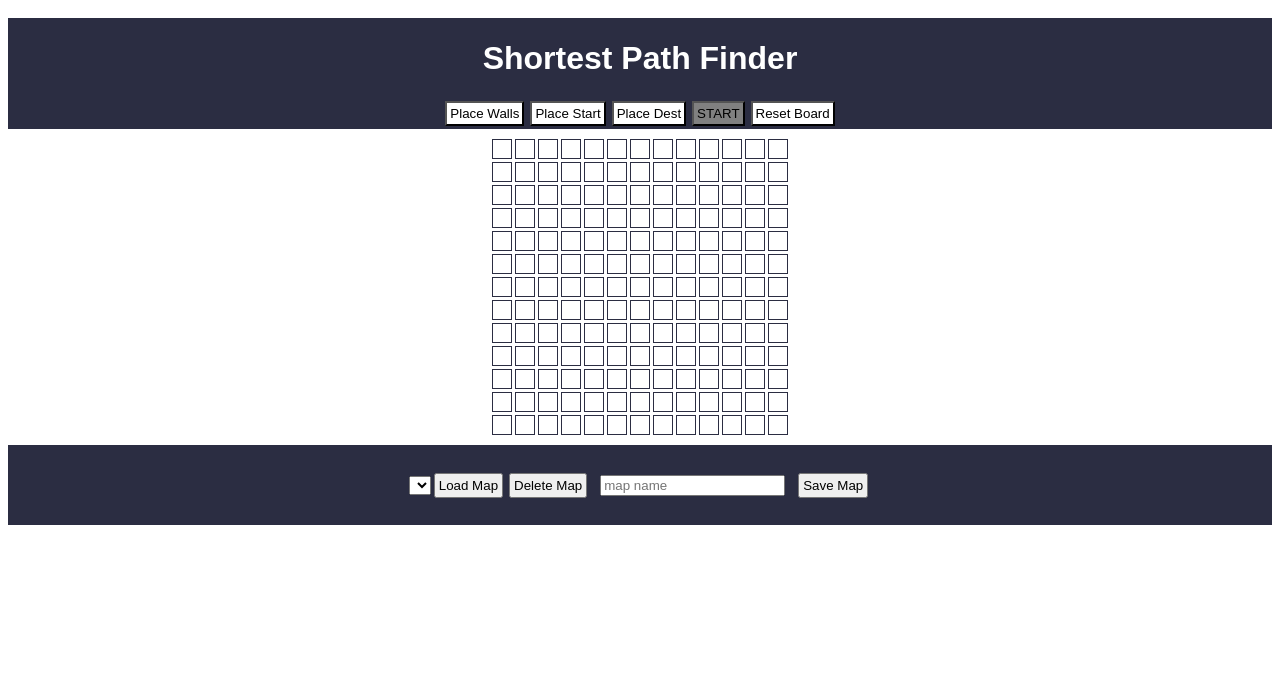
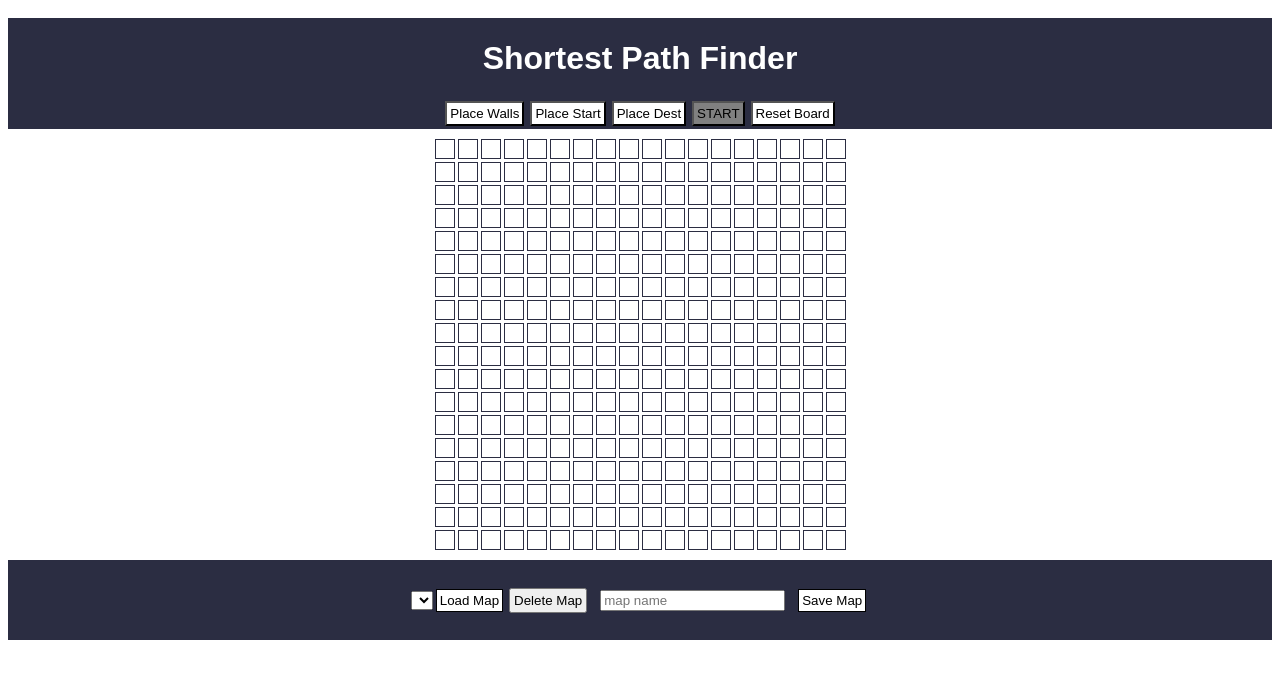
Before and after one commit to josh-merrell/ShortestPathFinder, a React app: page / in a window 1280 px wide. Shown: the top 678 px of the page. Built offline with nearby package versions, Linux system fonts and the light colour scheme.

Commit message:
03262022_working-no-db

```diff
--- a/client/App.jsx
+++ b/client/App.jsx
@@ -13,6 +13,7 @@ import React, { Component } from 'react';
 import Buttons from './components/Buttons.jsx';
 import GridBoard from './components/GridBoard.jsx';
 import Maps from './components/Maps.jsx';
+import { BrowserRouter as Router, Route } from 'react-router-dom';
 
 function App() {
   return (
@@ -20,9 +21,17 @@ function App() {
       <header className='App-header'>
         <h1 className='App-title'>Shortest Path Finder</h1>
       </header>
-      <Buttons/>
-      <GridBoard />
-      <Maps/>
+      {/* <Router>
+        <Route
+          path='/'
+          component ={
+          <div> */}
+            <Buttons/>
+            <GridBoard />
+            <Maps/>
+          {/* </div>
+        }/>
+      </Router> */}
     </div>
   )
 }
--- a/client/algorithms/dijkstra.js
+++ b/client/algorithms/dijkstra.js
@@ -14,6 +14,7 @@ const dijkstra = (board, startNodeID, destNodeID) => {
       sortNodesByDistance(unvisitedNodes);
       while (unvisitedNodes[0].isWall) unvisitedNodes.shift();
       const closestNode = unvisitedNodes.shift();
+      if (closestNode.distThrough === Infinity) return visitedNodesInOrder;
     //   console.log(`CLOSEST NODE: ${closestNode.key}, DIST: ${closestNode.distThrough}`)
       closestNode.visited = true;
       visitedNodesInOrder.push(closestNode);
@@ -46,6 +47,7 @@ const updateUnvisitedNeighbors = (node, unvisitedNodes) => {
       for (let neighborID of unvisitedNeighborIDs) {
           for (let otherNode of unvisitedNodes) {
               if (neighborID === otherNode.key) {
+                if (otherNode.isWall) continue;
                 otherNode.distThrough = Math.min(otherNode.distThrough, node.distThrough + 1);
                 otherNode.previousNode = node;
               }
--- a/client/algorithms/tools.js
+++ b/client/algorithms/tools.js
@@ -36,8 +36,8 @@ export const gridUpdate = (nodeID, changer, currentNode, existingGridState) => {
 }
 
 const boardDefault = () => {
-    const rows = 13
-    const cols = 13
+    const rows = 18
+    const cols = 18
     const nodes = []
     for (let r = 1; r <= rows; r++) {
         const row = []
@@ -83,8 +83,8 @@ export const boardUpdate = (nodeID, changer, currentNode, existingGridState) =>
 const getNeighbors = (nodeRow, nodeCol) => {
     const neighbors = [];
     if (nodeRow - 1 > 0) neighbors.push(`${nodeRow-1}-${nodeCol}`);
-    if (nodeRow + 1 <= 13) neighbors.push(`${nodeRow + 1}-${nodeCol}`)
+    if (nodeRow + 1 <= 18) neighbors.push(`${nodeRow + 1}-${nodeCol}`)
     if (nodeCol - 1 > 0) neighbors.push(`${nodeRow}-${nodeCol-1}`)
-    if (nodeCol + 1 <= 13) neighbors.push(`${nodeRow}-${nodeCol+1}`)
+    if (nodeCol + 1 <= 18) neighbors.push(`${nodeRow}-${nodeCol+1}`)
     return neighbors
 }
--- a/client/components/Buttons.jsx
+++ b/client/components/Buttons.jsx
@@ -41,6 +41,7 @@ export default function Buttons(props) {
 
 
     const animateShortestPath = (finalNode) => {
+      if (finalNode.key !== grid.dest) return;
       const shortestPath = [];
       let currentNode = finalNode;
       while (currentNode.previousNode) {
--- a/client/components/Maps.jsx
+++ b/client/components/Maps.jsx
@@ -1,5 +1,6 @@
 import React from 'react';
 import { useSelector, useDispatch } from 'react-redux';
+import { Link } from 'react-router-dom';
 
 const Maps = () => {
 
@@ -20,10 +21,18 @@ const Maps = () => {
       <select id='availableMaps' name='maps'>
           {/* option for each el in stored array of maps */}
       </select>
-      <button id='Load Map'>Load Map</button>
+      <Link to='/api/' >
+        <button type='button' class='mapsButtons' id='Load Map'>
+            Load Map
+        </button>
+      </Link>
       <button id='Delete Map'>Delete Map</button>
       <input id='New Map Name' type="text" placeholder="map name"></input>
-      <button id='Save Map'>Save Map</button>
+      <Link to='/api/maps' >
+        <button type='button' class='mapsButtons' id='Save Map'>
+          Save Map
+        </button>
+      </Link>
     </div>
   )
 }
--- a/client/index.js
+++ b/client/index.js
@@ -15,10 +15,18 @@
  import App from './App.jsx';
  import store from './store';
  import styles from './styles.css';
+ import { BrowserRouter, Routes, Route, } from 'react-router-dom';
 
  render(
    <Provider store={store}>
-     <App />
+     <BrowserRouter>
+       <Routes>
+         <Route path='/' element={<App/>} />
+         <Route path='/api/' element={<App/>} />
+         <Route path='/api/maps' element={<App/>} />
+       </Routes>
+       {/* <App /> */}
+     </BrowserRouter>
    </Provider>,
    document.getElementById('contents')
  );
--- a/client/styles.css
+++ b/client/styles.css
@@ -53,8 +53,8 @@
     --node-color-5: #8d99ae;
     --node-color-6: #f8f32b;
 
-    --cols: 13;
-    --rows: 13;
+    --cols: 18;
+    --rows: 18;
     --tile-size: 20px;
     --border-width: 1px;
 
@@ -217,6 +217,12 @@
     background-color: var(--node-color-5);
 }
 
+.mapsButtons {
+    color: black;
+    border: solid 1px;
+    background-color: var(--button-color-3);
+}
+
 @keyframes visitedAnimation {
     0% {
       transform: scale(0.3);
--- a/package.json
+++ b/package.json
@@ -32,9 +32,11 @@
     }
   },
   "dependencies": {
+    "mongodb": "^4.4.1",
     "react": "^17.0.1",
     "react-dom": "^17.0.1",
     "react-redux": "^7.2.6",
+    "react-router-dom": "^6.2.2",
     "redux": "^4.0.5",
     "redux-devtools-extension": "^2.13.9"
   },
```
